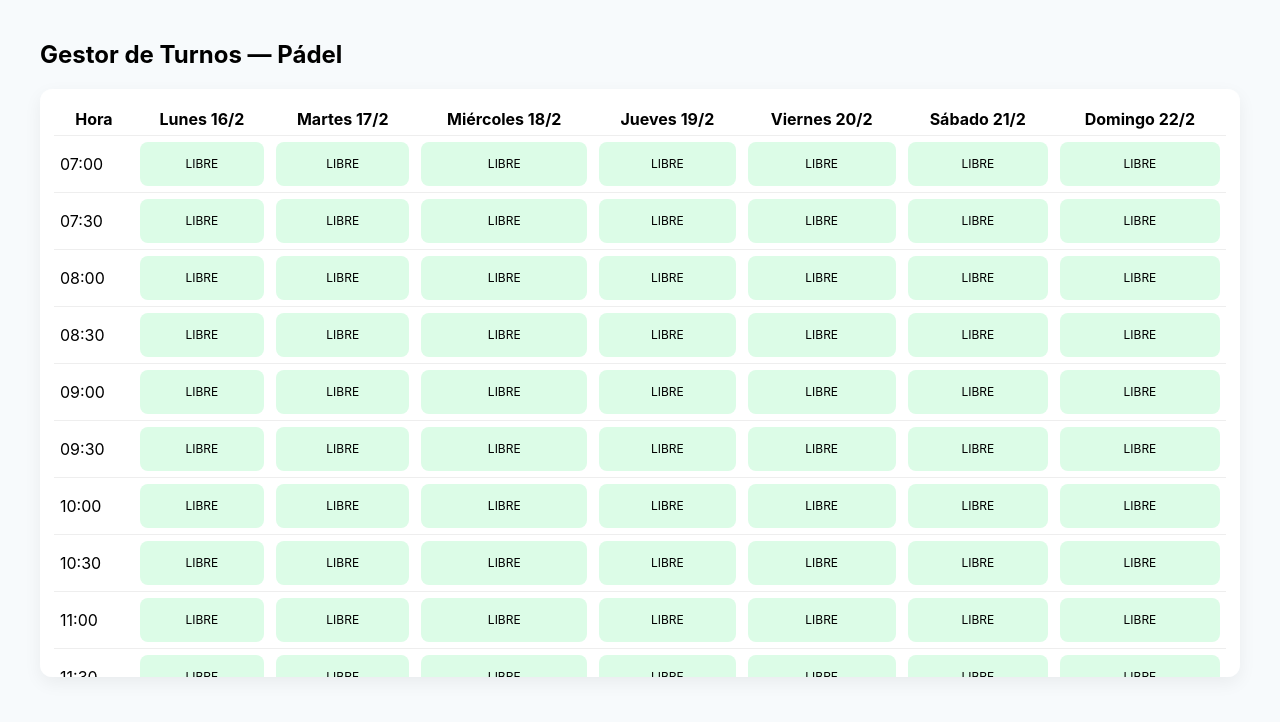
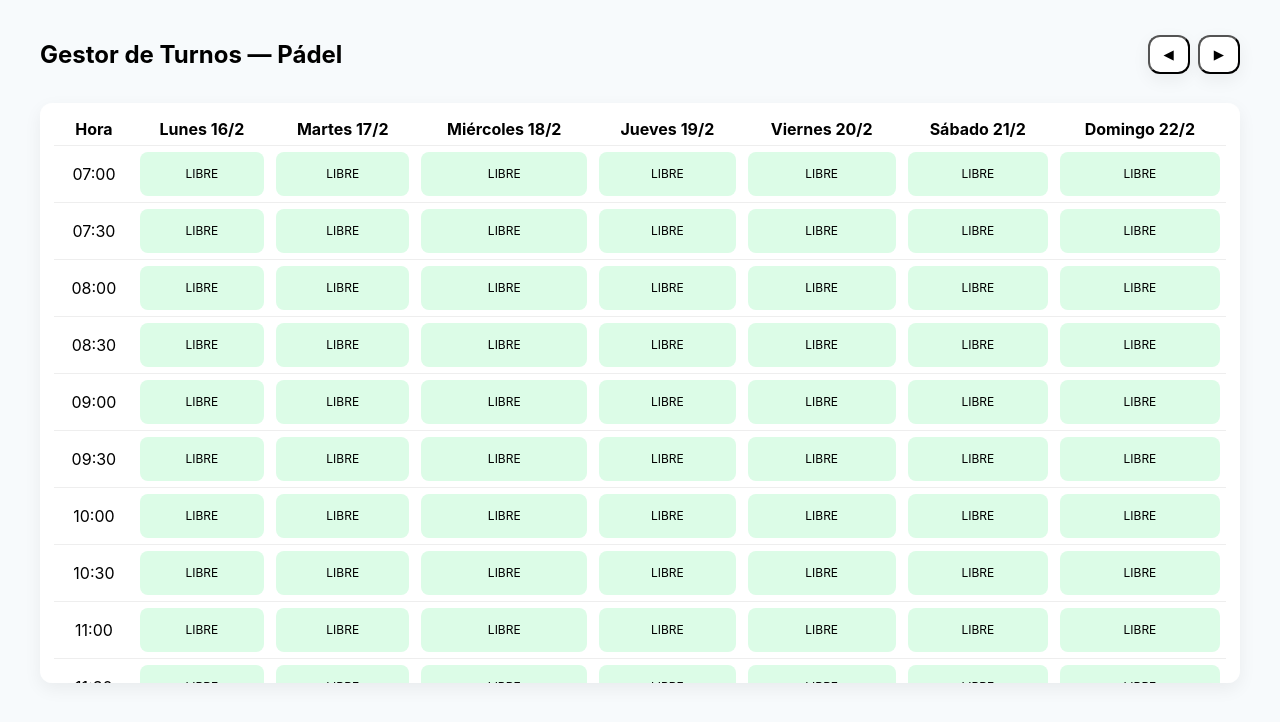
Before and after one commit to scoutear/gestor-turnos, a React (Vite) app: page / in a window 1280 px wide. Shown: the top 722 px of the page. Built offline with nearby package versions, Linux system fonts and the light colour scheme; no server answers.

Commit message:
Update App.jsx

```diff
--- a/App.jsx
+++ b/App.jsx
@@ -1,16 +1,17 @@
 import React, { useEffect, useState } from "react";
 
-const API_URL = "https://script.google.com/macros/s/AKfycbwU1x6NRHcKPjUfKopkDHOl5TJg7hPgfKqGfZ8eclC95mGD1VjIPlgaUXxBEC3x8U4/exec";
+const API_URL =
+  "https://script.google.com/macros/s/AKfycby0yAI9GTxAb2ADZ6TFNJu-xYoHG6P44tlMk8X2lLRJUYMXr1dIQ213Bsp6OL1gv94V/exec";
 
 /* ===================== ESTILOS ===================== */
 const styles = `
 body{font-family:Inter,system-ui;background:#f7fafc;margin:0;padding:20px}
 .app{max-width:1200px;margin:0 auto}
-.header{margin-bottom:14px}
-.card{background:#fff;border-radius:12px;padding:14px;box-shadow:0 6px 18px rgba(2,6,23,0.06)}
+.header{display:flex;justify-content:space-between;align-items:center;margin-bottom:14px}
+.card{background:#fff;border-radius:12px;padding:10px 14px;box-shadow:0 6px 18px rgba(2,6,23,0.06);cursor:pointer}
 .table{overflow:auto;max-height:70vh}
 table{border-collapse:collapse;width:100%}
-th,td{padding:6px;border-bottom:1px solid #eee}
+th,td{padding:6px;border-bottom:1px solid #eee;text-align:center}
 
 .cell{
   height:44px;
@@ -19,8 +20,8 @@ th,td{padding:6px;border-bottom:1px solid #eee}
   flex-direction:column;
   align-items:center;
   justify-content:center;
+  cursor:pointer;
   font-size:12px;
-  cursor:pointer;
 }
 
 .free{background:#dcfce7}
@@ -32,89 +33,101 @@ th,td{padding:6px;border-bottom:1px solid #eee}
 textarea{resize:none}
 `;
 
+/* ===================== HELPERS ===================== */
 const DAYS = ["Lunes","Martes","Miércoles","Jueves","Viernes","Sábado","Domingo"];
 const SLOTS = Array.from({ length: 34 }, (_, i) => 7 * 60 + i * 30);
 
-const minutesToTime = m =>
-  `${String(Math.floor(m / 60)).padStart(2,"0")}:${String(m % 60).padStart(2,"0")}`;
+const minutesToTime = (m) =>
+  `${String(Math.floor(m / 60)).padStart(2, "0")}:${String(m % 60).padStart(2, "0")}`;
 
-const startOfWeek = d => {
-  const r = new Date(d);
-  const day = r.getDay() || 7;
-  r.setDate(r.getDate() - day + 1);
-  r.setHours(0,0,0,0);
-  return r;
+const startOfWeek = (d) => {
+  const date = new Date(d);
+  const day = date.getDay() || 7;
+  date.setDate(date.getDate() - day + 1);
+  date.setHours(0,0,0,0);
+  return date;
 };
 
-const addDays = (d,n) => {
+const addDays = (d, n) => {
   const r = new Date(d);
   r.setDate(r.getDate() + n);
   return r;
 };
 
+const parseSenia = (obs="") => {
+  const m = obs.match(/(\d{3,})/);
+  return m ? Number(m[1]) : 0;
+};
+
+/* ===================== APP ===================== */
 export default function App() {
-  const [weekStart] = useState(startOfWeek(new Date()));
+  const [weekStart, setWeekStart] = useState(startOfWeek(new Date()));
   const [reservas, setReservas] = useState({});
   const [selected, setSelected] = useState(null);
 
   const [name, setName] = useState("");
-  const [tel, setTel] = useState("");
-  const [pago, setPago] = useState("Reserva");
-  const [senia, setSenia] = useState("");
+  const [telefono, setTelefono] = useState("");
+  const [pago, setPago] = useState("");
   const [obs, setObs] = useState("");
 
-  /* ======= CARGAR ======= */
+  /* ================= CARGAR RESERVAS ================= */
   const cargarReservas = () => {
     fetch(`${API_URL}?action=reservas`)
       .then(r => r.json())
       .then(rows => {
+        if (!Array.isArray(rows)) return;
+
         const map = {};
+        const weekEnd = addDays(weekStart, 7);
+
         rows.forEach(r => {
+          const fecha = new Date(r.fecha + "T12:00:00");
+          if (fecha < weekStart || fecha >= weekEnd) return;
+
           const [h,m] = r.hora.split(":").map(Number);
           const start = h*60 + m;
           const idx = SLOTS.indexOf(start);
           if (idx === -1) return;
 
-          SLOTS.slice(idx, idx+4).forEach(s => {
-            map[`${r.fecha}_${s}`] = r;
+          // 90 min = 4 celdas
+          SLOTS.slice(idx, idx+4).forEach(slot => {
+            map[`${r.fecha}_${slot}`] = r;
           });
         });
+
         setReservas(map);
       });
   };
 
-  useEffect(cargarReservas, []);
+  useEffect(cargarReservas, [weekStart]);
 
-  /* ======= RESERVAR ======= */
-  const reservar = async () => {
-    if (!name) return alert("Falta el nombre");
+  /* ================= RESERVAR ================= */
+  const reserve = async () => {
+    if (!name) return alert("Falta nombre");
 
     const fecha = addDays(weekStart, selected.dayIndex)
       .toISOString().slice(0,10);
 
-    const observaciones =
-      senia ? `Seña $${senia}${obs ? " - " + obs : ""}` : obs;
-
-    const res = await fetch(API_URL, {
+    const res = await fetch(API_URL,{
       method:"POST",
       headers:{ "Content-Type":"text/plain;charset=utf-8" },
-      body: JSON.stringify({
+      body:JSON.stringify({
         action:"reservar",
         fecha,
         hora: minutesToTime(selected.slot),
         cliente:name,
-        telefono:tel,
-        medio_pago:pago,
+        telefono,
+        medio_pago:pago||"Reserva",
         monto:30000,
-        observaciones
+        observaciones:obs
       })
     });
 
-    const data = await res.json();
-    if (!data.ok) return alert("Error al guardar");
+    const data = JSON.parse(await res.text());
+    if(!data.ok) return alert("Error al guardar");
 
     setSelected(null);
-    setName(""); setTel(""); setPago("Reserva"); setSenia(""); setObs("");
+    setName(""); setTelefono(""); setPago(""); setObs("");
     cargarReservas();
   };
 
@@ -126,6 +139,10 @@ export default function App() {
 
       <div className="header">
         <h2>Gestor de Turnos — Pádel</h2>
+        <div style={{display:"flex",gap:8}}>
+          <button className="card" onClick={()=>setWeekStart(addDays(weekStart,-7))}>◀</button>
+          <button className="card" onClick={()=>setWeekStart(addDays(weekStart,7))}>▶</button>
+        </div>
       </div>
 
       <div className="card table">
@@ -145,13 +162,29 @@ export default function App() {
                 {days.map((d,di)=>{
                   const fecha = d.toISOString().slice(0,10);
                   const r = reservas[`${fecha}_${slot}`];
+                  const saldo = r ? r.monto - parseSenia(r.observaciones) : 0;
+
+                  const tooltip = r
+                    ? `${r.cliente}
+Tel: ${r.telefono || "-"}
+Pago: ${r.medio_pago || "-"}
+Obs: ${r.observaciones || "-"}`
+                    : "";
+
                   return (
                     <td key={di}>
                       <div
+                        title={tooltip}
                         className={`cell ${r?"reserved":"free"}`}
                         onClick={()=>!r && setSelected({dayIndex:di,slot})}
                       >
-                        {r ? r.cliente : "LIBRE"}
+                        {r ? (
+                          <>
+                            <div>{r.cliente}</div>
+                            {r.medio_pago==="Reserva" && saldo>0 &&
+                              <div>${saldo} pendiente</div>}
+                          </>
+                        ) : "LIBRE"}
                       </div>
                     </td>
                   );
@@ -168,26 +201,22 @@ export default function App() {
             <h3>{DAYS[selected.dayIndex]} {minutesToTime(selected.slot)}</h3>
 
             <input className="input" placeholder="Nombre" value={name} onChange={e=>setName(e.target.value)} />
-            <input className="input" placeholder="Teléfono" value={tel} onChange={e=>setTel(e.target.value)} />
+            <input className="input" placeholder="Teléfono" value={telefono} onChange={e=>setTelefono(e.target.value)} />
 
             <select className="input" value={pago} onChange={e=>setPago(e.target.value)}>
+              <option value="">Estado del pago</option>
               <option value="Reserva">Reserva / Seña</option>
               <option value="Efectivo">Efectivo</option>
               <option value="MercadoPago">MercadoPago</option>
               <option value="Transferencia">Transferencia</option>
             </select>
 
-            <input
-              className="input"
-              placeholder="Seña (opcional)"
-              type="number"
-              value={senia}
-              onChange={e=>setSenia(e.target.value)}
-            />
-
             <textarea className="input" placeholder="Observaciones" value={obs} onChange={e=>setObs(e.target.value)} />
 
-            <button className="card" onClick={reservar}>Aceptar</button>
+            <div style={{marginTop:12,display:"flex",gap:8,justifyContent:"flex-end"}}>
+              <button className="card" onClick={reserve}>Aceptar</button>
+              <button className="card" onClick={()=>setSelected(null)}>Cerrar</button>
+            </div>
           </div>
         </div>
       )}
```
